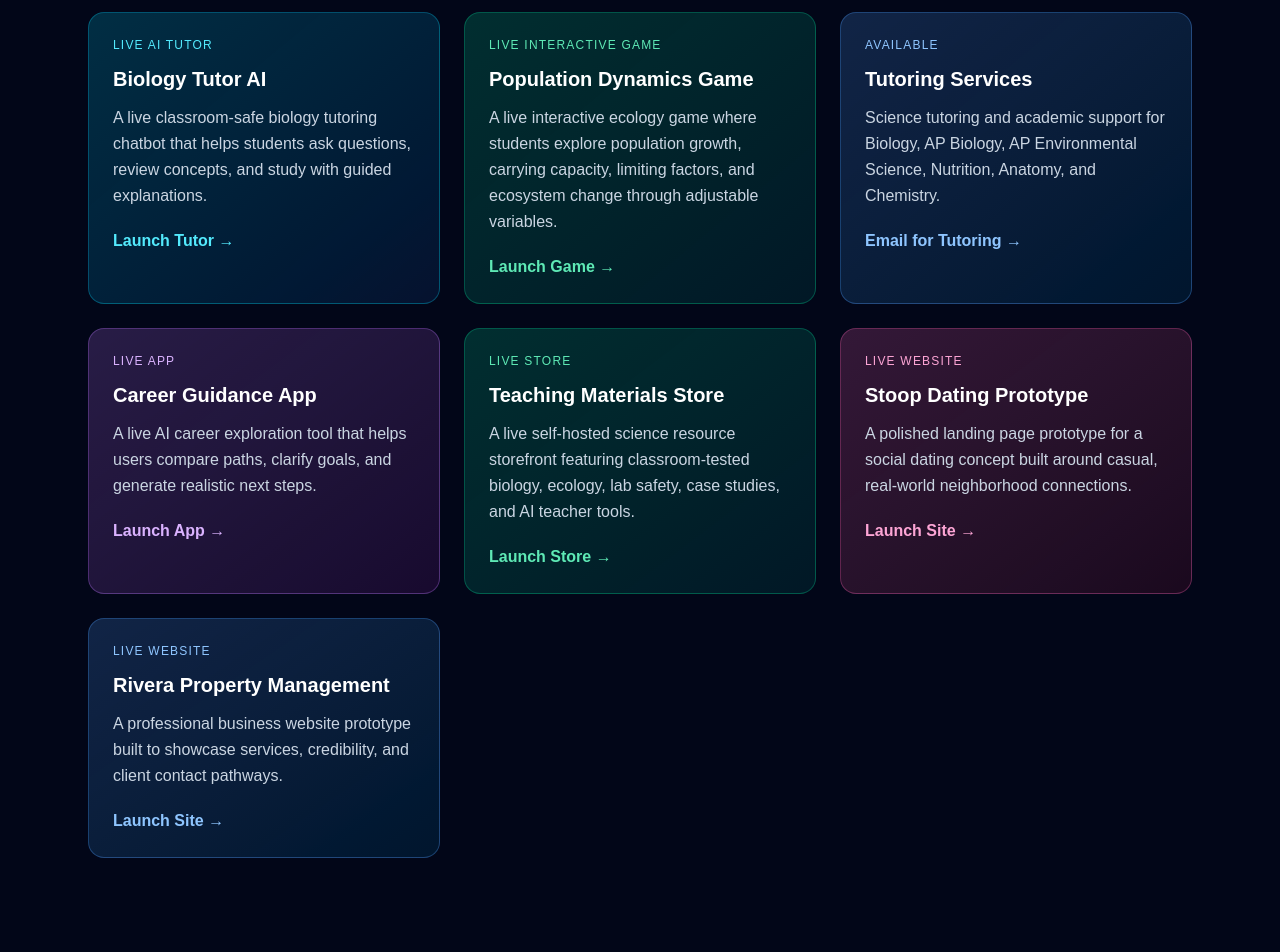
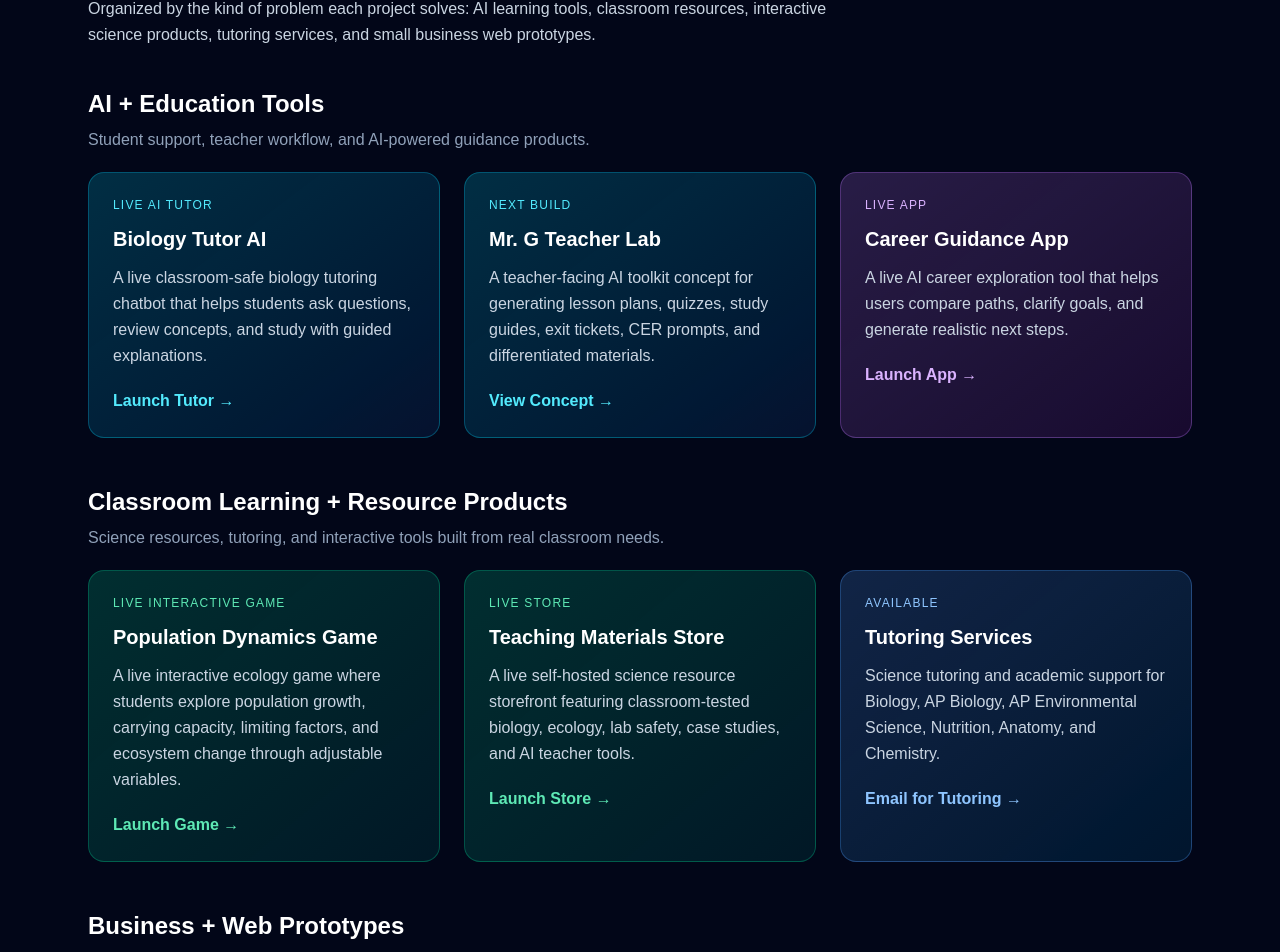
Before and after one commit to craigjamesgordon13-byte/craig-gordon-hub, a Next.js app: page / in a window 1280 px wide. Shown: the part 2292-3244 px from the top of the page. Built offline with nearby package versions, Linux system fonts and the light colour scheme.

Commit message:
Organize project section and restore teacher lab

```diff
--- a/app/page.js
+++ b/app/page.js
@@ -175,11 +175,18 @@ export default function Home() {
           Featured Projects
         </p>
 
-        <h2 className="mb-8 text-3xl font-bold">
+        <h2 className="mb-4 text-3xl font-bold">
           Live builds and active prototypes
         </h2>
 
-        <div className="grid gap-6 md:grid-cols-2 lg:grid-cols-3">
+        <p className="mb-10 max-w-3xl leading-relaxed text-slate-300">
+          Organized by the kind of problem each project solves: AI learning tools, classroom resources, interactive science products, tutoring services, and small business web prototypes.
+        </p>
+
+        <ProjectGroup
+          label="AI + Education Tools"
+          description="Student support, teacher workflow, and AI-powered guidance products."
+        >
           <ProjectCard
             title="Biology Tutor AI"
             description="A live classroom-safe biology tutoring chatbot that helps students ask questions, review concepts, and study with guided explanations."
@@ -190,21 +197,12 @@ export default function Home() {
           />
 
           <ProjectCard
-            title="Population Dynamics Game"
-            description="A live interactive ecology game where students explore population growth, carrying capacity, limiting factors, and ecosystem change through adjustable variables."
-            status="Live Interactive Game"
-            accent="emerald"
-            link="https://population-dynamics-game.vercel.app"
-            buttonText="Launch Game"
-          />
-
-          <ProjectCard
-            title="Tutoring Services"
-            description="Science tutoring and academic support for Biology, AP Biology, AP Environmental Science, Nutrition, Anatomy, and Chemistry."
-            status="Available"
-            accent="blue"
-            link={tutoringEmail}
-            buttonText="Email for Tutoring"
+            title="Mr. G Teacher Lab"
+            description="A teacher-facing AI toolkit concept for generating lesson plans, quizzes, study guides, exit tickets, CER prompts, and differentiated materials."
+            status="Next Build"
+            accent="cyan"
+            link="#teacher-lab"
+            buttonText="View Concept"
           />
 
           <ProjectCard
@@ -214,6 +212,20 @@ export default function Home() {
             accent="purple"
             link="https://career-guidance-app-rouge.vercel.app/"
             buttonText="Launch App"
+          />
+        </ProjectGroup>
+
+        <ProjectGroup
+          label="Classroom Learning + Resource Products"
+          description="Science resources, tutoring, and interactive tools built from real classroom needs."
+        >
+          <ProjectCard
+            title="Population Dynamics Game"
+            description="A live interactive ecology game where students explore population growth, carrying capacity, limiting factors, and ecosystem change through adjustable variables."
+            status="Live Interactive Game"
+            accent="emerald"
+            link="https://population-dynamics-game.vercel.app"
+            buttonText="Launch Game"
           />
 
           <ProjectCard
@@ -225,6 +237,20 @@ export default function Home() {
             buttonText="Launch Store"
           />
 
+          <ProjectCard
+            title="Tutoring Services"
+            description="Science tutoring and academic support for Biology, AP Biology, AP Environmental Science, Nutrition, Anatomy, and Chemistry."
+            status="Available"
+            accent="blue"
+            link={tutoringEmail}
+            buttonText="Email for Tutoring"
+          />
+        </ProjectGroup>
+
+        <ProjectGroup
+          label="Business + Web Prototypes"
+          description="Polished web builds showing branding, service presentation, and client-style landing page work."
+        >
           <ProjectCard
             title="Stoop Dating Prototype"
             description="A polished landing page prototype for a social dating concept built around casual, real-world neighborhood connections."
@@ -242,7 +268,7 @@ export default function Home() {
             link="https://y-six-drab-61.vercel.app/"
             buttonText="Launch Site"
           />
-        </div>
+        </ProjectGroup>
       </section>
 
       {/* Tutoring Services */}
@@ -304,6 +330,39 @@ export default function Home() {
               General Contact
             </a>
           </div>
+        </div>
+      </section>
+
+      {/* Teacher Lab Showcase */}
+      <section id="teacher-lab" className="mx-auto max-w-6xl px-6 py-16">
+        <p className="mb-3 text-sm font-semibold uppercase tracking-widest text-cyan-300">
+          Next Build
+        </p>
+
+        <h2 className="mb-4 text-3xl font-bold">Mr. G Teacher Lab</h2>
+
+        <p className="mb-6 max-w-3xl text-lg leading-relaxed text-slate-300">
+          Mr. G Teacher Lab is the next major build: a teacher-facing AI toolkit designed to help educators generate lesson plans, quizzes, study guides, exit tickets, CER prompts, and differentiated readings faster.
+        </p>
+
+        <div className="grid gap-6 md:grid-cols-3">
+          <InfoCard
+            color="cyan"
+            title="Purpose"
+            text="Help teachers turn topics, standards, and rough ideas into polished classroom-ready materials."
+          />
+
+          <InfoCard
+            color="cyan"
+            title="Built For"
+            text="Science teachers, curriculum creators, and educators who need quality materials without starting from scratch every time."
+          />
+
+          <InfoCard
+            color="cyan"
+            title="Status"
+            text="Planned next build and portfolio expansion project. Designed to connect AI workflow, curriculum design, and teacher productivity."
+          />
         </div>
       </section>
 
@@ -460,6 +519,21 @@ export default function Home() {
   );
 }
 
+function ProjectGroup({ label, description, children }) {
+  return (
+    <div className="mb-12">
+      <div className="mb-5">
+        <h3 className="text-2xl font-bold text-white">{label}</h3>
+        <p className="mt-2 max-w-3xl text-slate-400">{description}</p>
+      </div>
+
+      <div className="grid gap-6 md:grid-cols-2 lg:grid-cols-3">
+        {children}
+      </div>
+    </div>
+  );
+}
+
 function ProjectCard({ title, description, status, accent, link, buttonText = "View Project" }) {
   const accentStyles = {
     cyan: "from-cyan-400/20 to-blue-500/10 border-cyan-400/30 text-cyan-300",
```
